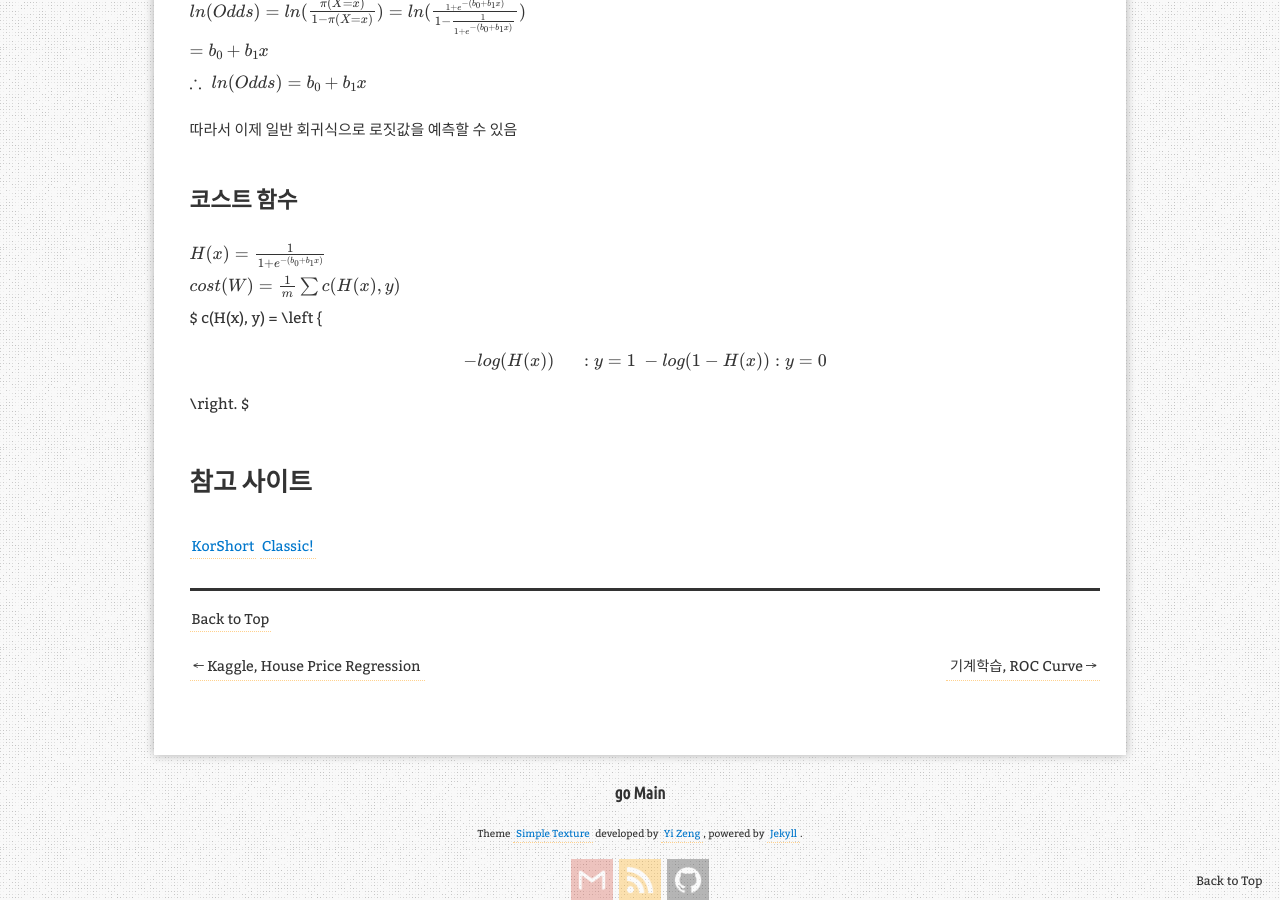
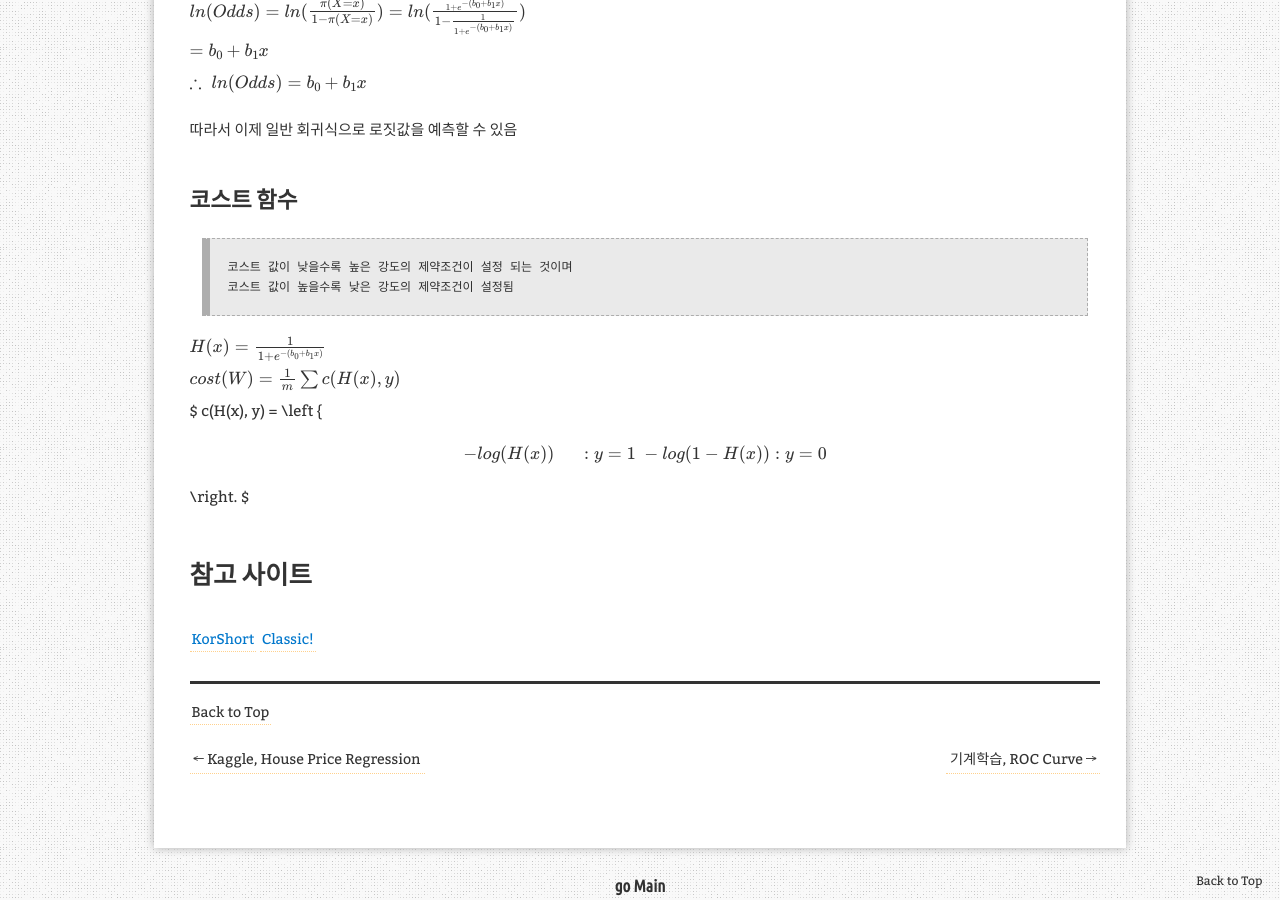
Before and after one commit to aristohyun/aristohyun.github.io, a Jekyll site: the page built from _posts/2021-07-01-Logistic-Regression.md, in a window 1280 px wide and 900 px high, scrolled down 2151 px. Built offline with Jekyll 4.4.1, drawn with Linux system fonts in a browser that asks for light colours; formulas are drawn with MathJax 3; comment, search, counter and statistics services are not loaded.

Commit message:
Update 2021-07-01-Logistic-Regression.md

```diff
--- a/_posts/2021-07-01-Logistic-Regression.md
+++ b/_posts/2021-07-01-Logistic-Regression.md
@@ -58,6 +58,10 @@ $ \therefore \; ln(Odds) = b_ 0 + b_ 1 x $
 따라서 이제 일반 회귀식으로 로짓값을 예측할 수 있음
 
 ## 코스트 함수
+> 코스트 값이 낮을수록 높은 강도의 제약조건이 설정 되는 것이며
+> 코스트 값이 높을수록 낮은 강도의 제약조건이 설정됨
+
+
 $ H(x) = \frac{1}{1 + e^{-(b_ 0 + b_ 1 x)}} $
 $ cost(W) = \frac{1}{m} \sum c(H(x), y) $
 $ c(H(x), y) = \left \{ \begin {matrix} -log(H(x)) \;\;\;\;\; : y=1 \\  -log(1-H(x)) : y=0 \end {matrix} \right. $
```
